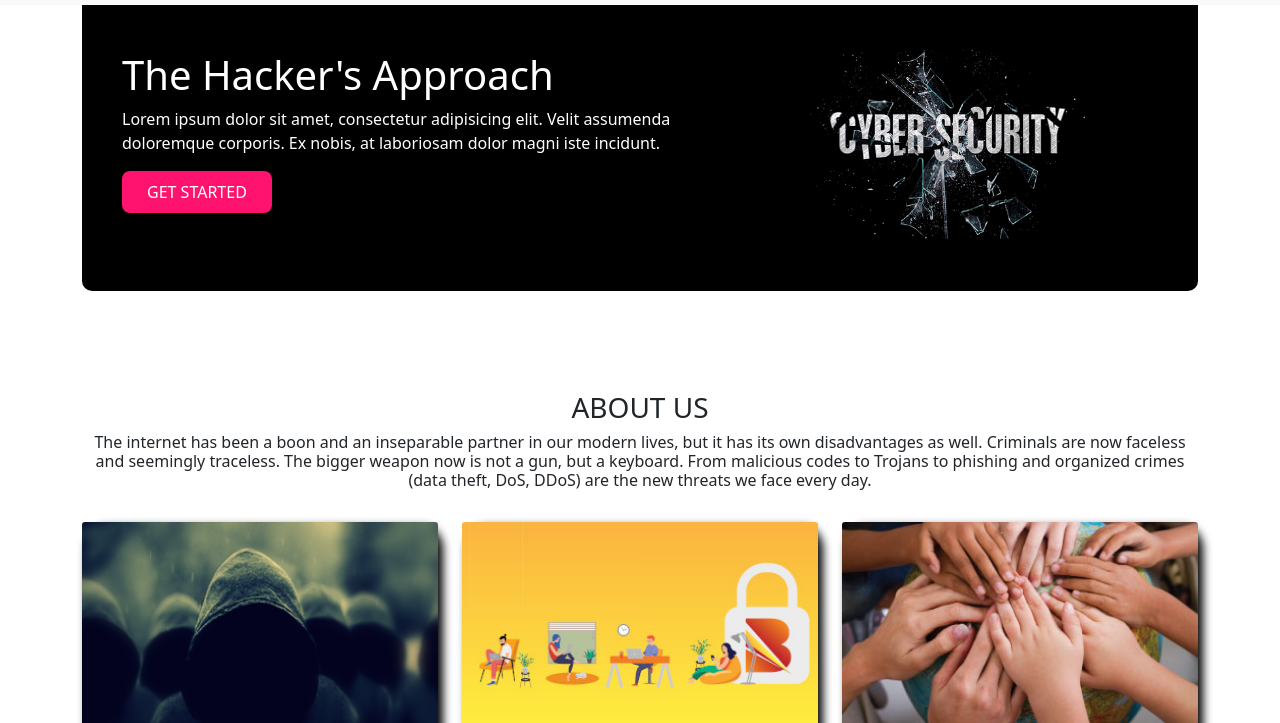
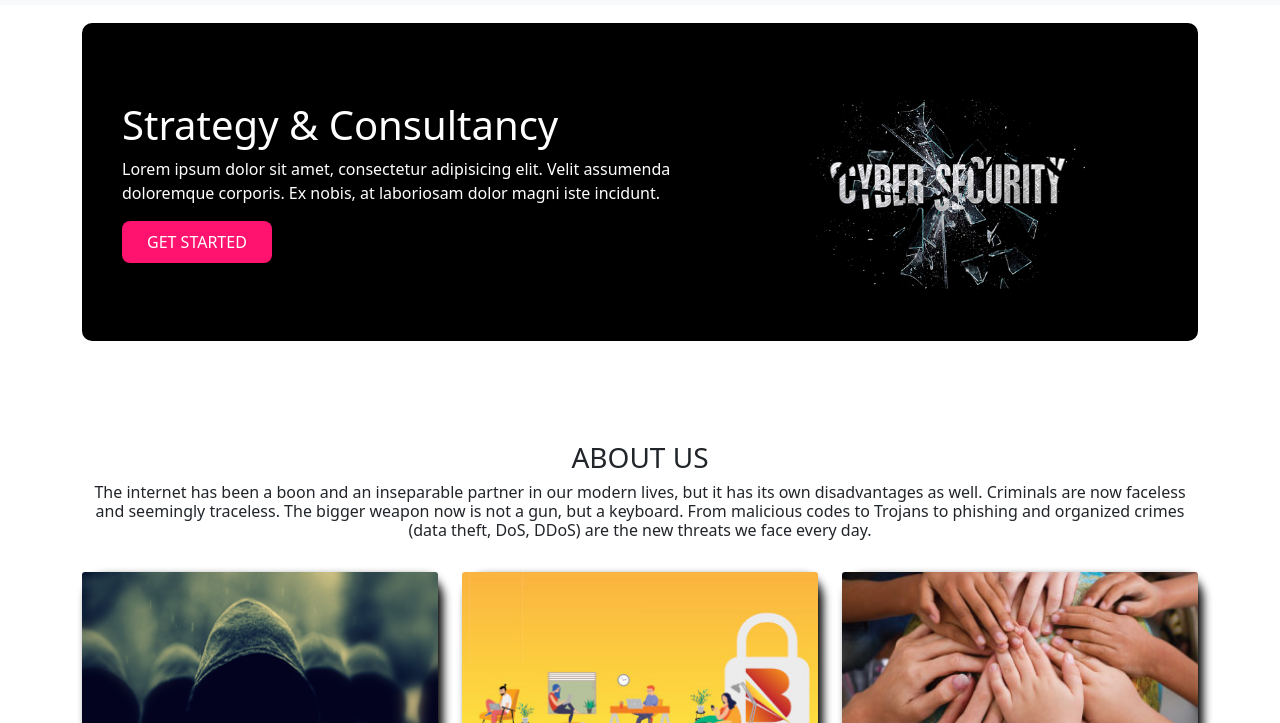
Before and after one commit to nezha619/bullseye-portfolio, a plain HTML site: page index.html in a window 1280 px wide. Both pictures are taken after a click on the link "HOME". Shown: the part 77-800 px from the top of the page. Drawn offline with nearby package versions, Linux system fonts and the light colour scheme.

```diff
--- a/index.html
+++ b/index.html
@@ -73,7 +73,7 @@
           <div class="carousel-item">
             <div class="row d-flex align-items-center">
               <div class="col-md-7">
-                <h1>The Hacker's Approach</h1>
+                <h1>Strategy & Consultancy</h1>
                 <p>
                   Lorem ipsum dolor sit amet, consectetur adipisicing elit.
                   Velit assumenda doloremque corporis. Ex nobis, at laboriosam
@@ -93,7 +93,7 @@
           <div class="carousel-item">
             <div class="row d-flex align-items-center">
               <div class="col-md-7">
-                <h1>The Hacker's Approach</h1>
+                <h1>Cyber Security Monitoring</h1>
                 <p>
                   Lorem ipsum dolor sit amet, consectetur adipisicing elit.
                   Velit assumenda doloremque corporis. Ex nobis, at laboriosam
--- a/style.css
+++ b/style.css
@@ -1,9 +1,7 @@
-body{
-    /* background-color:slategrey; */
-}
 .container{
     margin-top: 50px;
     margin-bottom: 100px;
+    margin-top: 100px;
 }
 .top-banner{
     color: white;
```
